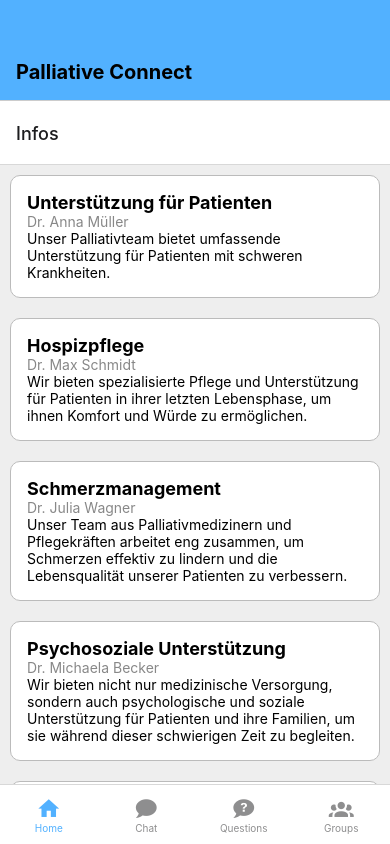
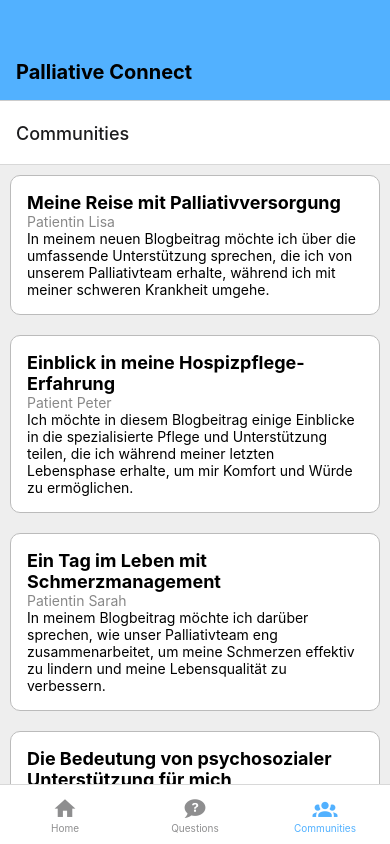
Before and after one commit to simon-metzler/palliative-connect, a React Native app: screen /Communities in a window 390 px wide. Built offline with nearby package versions, Linux system fonts and the light colour scheme.

Commit message:
finished communities

```diff
--- /dev/null
+++ b/components/blog.js
@@ -0,0 +1,34 @@
+import { StyleSheet, View, Text } from 'react-native';
+
+const Blog = ( { item } ) => {
+    return (
+        <View style={styles.post}>
+            <Text style={styles.title}>{ item.title }</Text>
+            <Text style={styles.author}>{ item.author }</Text>
+            <Text>{ item.text }</Text>
+        </View>
+    );
+}
+
+
+const styles = StyleSheet.create({
+    post: {
+        padding: 16,
+        margin: 10,
+        borderColor: "#bbb",
+        borderWidth: 1,
+        borderRadius: 10,
+        flexDirection: "column",
+        backgroundColor: "#fff",
+    },
+    title: {
+        fontSize: 18,
+        fontWeight: "bold",
+    },
+    author: {
+        fontSize: 14,
+        color: "#888",
+    },
+})
+
+export default Blog;
--- a/components/bottom-tabs.js
+++ b/components/bottom-tabs.js
@@ -2,8 +2,7 @@ import  { StyleSheet } from 'react-native';
 import { createBottomTabNavigator } from '@react-navigation/bottom-tabs';
 import MaterialCommunityIcons from 'react-native-vector-icons/MaterialCommunityIcons';
 import Home from '../tabs/home';
-import Groups from '../tabs/groups';
-import Chat from '../tabs/chat';
+import Communities from '../tabs/communities';
 import QuestionPortal from '../tabs/question-portal';
 
 const Tab = createBottomTabNavigator();
@@ -28,16 +27,6 @@ const BottomTabs = () => {
         }}
       />
       <Tab.Screen
-        name="Chat"
-        component={Chat}
-        options={{
-          tabBarLabel: 'Chat',
-          tabBarIcon: ({ color, size }) => (
-            <MaterialCommunityIcons name="chat" color={color} size={size} />
-          ),
-        }}
-      />
-      <Tab.Screen
         name="Questions"
         component={QuestionPortal}
         options={{
@@ -49,10 +38,10 @@ const BottomTabs = () => {
       />
       <Tab.Screen
 
-        name="Groups"
-        component={Groups}
+        name="Communities"
+        component={Communities}
         options={{
-          tabBarLabel: 'Groups',
+          tabBarLabel: 'Communities',
           tabBarIcon: ({ color, size }) => (
             <MaterialCommunityIcons name="account-group" color={color} size={size}/>
           ),
--- a/tabs/chat.js
+++ /dev/null
@@ -1,11 +0,0 @@
-import { View, Text} from "react-native";
-
-const Chat = () => {
-    return (
-        <View>
-            <Text>Chat</Text>
-        </View>
-    );
-}
-
-export default Chat;
--- /dev/null
+++ b/tabs/communities.js
@@ -0,0 +1,38 @@
+import { View, StyleSheet, FlatList } from "react-native";
+import Blog from "../components/blog";
+import { useState } from "react";
+
+const Communities = () => {
+    const [blogs, setBlogs] = useState([
+        { title: 'Meine Reise mit Palliativversorgung', text: 'In meinem neuen Blogbeitrag möchte ich über die umfassende Unterstützung sprechen, die ich von unserem Palliativteam erhalte, während ich mit meiner schweren Krankheit umgehe.', author: 'Patientin Lisa', key: '1' },
+        { title: 'Einblick in meine Hospizpflege-Erfahrung', text: 'Ich möchte in diesem Blogbeitrag einige Einblicke in die spezialisierte Pflege und Unterstützung teilen, die ich während meiner letzten Lebensphase erhalte, um mir Komfort und Würde zu ermöglichen.', author: 'Patient Peter', key: '2' },
+        { title: 'Ein Tag im Leben mit Schmerzmanagement', text: 'In meinem Blogbeitrag möchte ich darüber sprechen, wie unser Palliativteam eng zusammenarbeitet, um meine Schmerzen effektiv zu lindern und meine Lebensqualität zu verbessern.', author: 'Patientin Sarah', key: '3' },
+        { title: 'Die Bedeutung von psychosozialer Unterstützung für mich', text: 'In diesem Beitrag möchte ich die wichtige Rolle der psychologischen und sozialen Unterstützung für mich und meine Familie während dieser schwierigen Zeit hervorheben.', author: 'Patient Michael', key: '4' },
+        { title: 'Wie meine Angehörigen mich unterstützen', text: 'Ich möchte in meinem Blogbeitrag über die Unterstützung sprechen, die ich von meinem Palliativteam erhalte, um meine Angehörigen zu unterstützen, damit sie für mich da sein können.', author: 'Patientin Julia', key: '5' },
+        { title: 'Ein Blick auf meine ganzheitliche Palliativpflege', text: 'In diesem Blogbeitrag möchte ich über meinen ganzheitlichen Ansatz sprechen, der die verschiedenen Bedürfnisse, die ich während meiner Palliativversorgung habe, berücksichtigt.', author: 'Patient Markus', key: '6' }
+      ]);
+
+
+
+    return (
+        <View style={styles.container}>
+            <FlatList
+              data = {blogs}
+              renderItem={({item}) => (
+                <Blog item={item}/>
+              )}
+
+            />
+
+        </View>
+    );
+}
+
+const styles = StyleSheet.create({
+    container: {
+        flex: 1,
+        backgroundColor: "#eee",
+    },
+})
+
+export default Communities;
--- a/tabs/groups.js
+++ /dev/null
@@ -1,11 +0,0 @@
-import { View, Text} from "react-native";
-
-const Groups = () => {
-    return (
-        <View>
-            <Text>Groups</Text>
-        </View>
-    );
-}
-
-export default Groups;
--- a/tabs/home.js
+++ b/tabs/home.js
@@ -21,7 +21,7 @@ const Home = () => {
             <FlatList
               data = {posts}
               renderItem={({item}) => (
-                <Post sytle={styles.post} item={item}/>
+                <Post item={item}/>
               )}
 
             />
```
